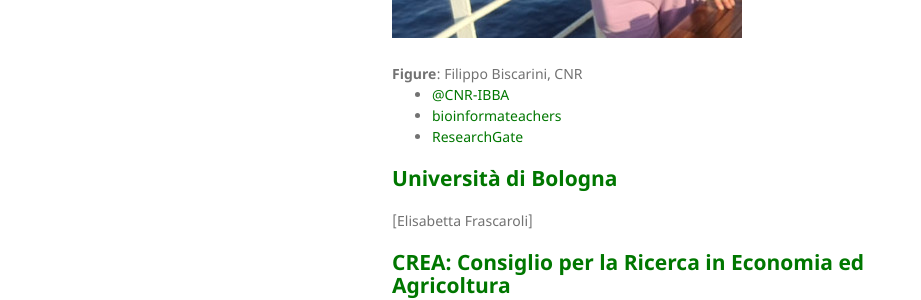
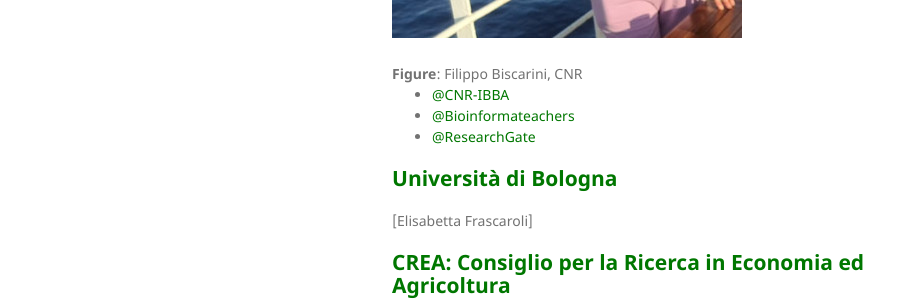
Before and after one commit to polyploidbreeding/polyploidbreeding.github.io, a Jekyll site: the page built from consortium.md, in a window 1280 px wide and 1251 px high. Shown: the part 759-1059 px from the top of the window, without its empty margins (178-1099 px from the left). Built offline with Jekyll 4.4.1, drawn with Linux system fonts in a browser that asks for light colours.

Commit message:
typo corrected

```diff
--- a/consortium.md
+++ b/consortium.md
@@ -16,8 +16,8 @@ My research activities span from plant and animal breeding & genetics, to bioinf
 </div>
 
 - [@CNR-IBBA](https://ibba.cnr.it/staff/filippo-biscarini/)
-- [bioinformateachers](https://bioinformateachers.github.io/filippo.html)
-- [ResearchGate](https://www.researchgate.net/profile/Filippo-Biscarini-2)
+- [@Bioinformateachers](https://bioinformateachers.github.io/filippo.html)
+- [@ResearchGate](https://www.researchgate.net/profile/Filippo-Biscarini-2)
 
 ## Università di Bologna
 
```
